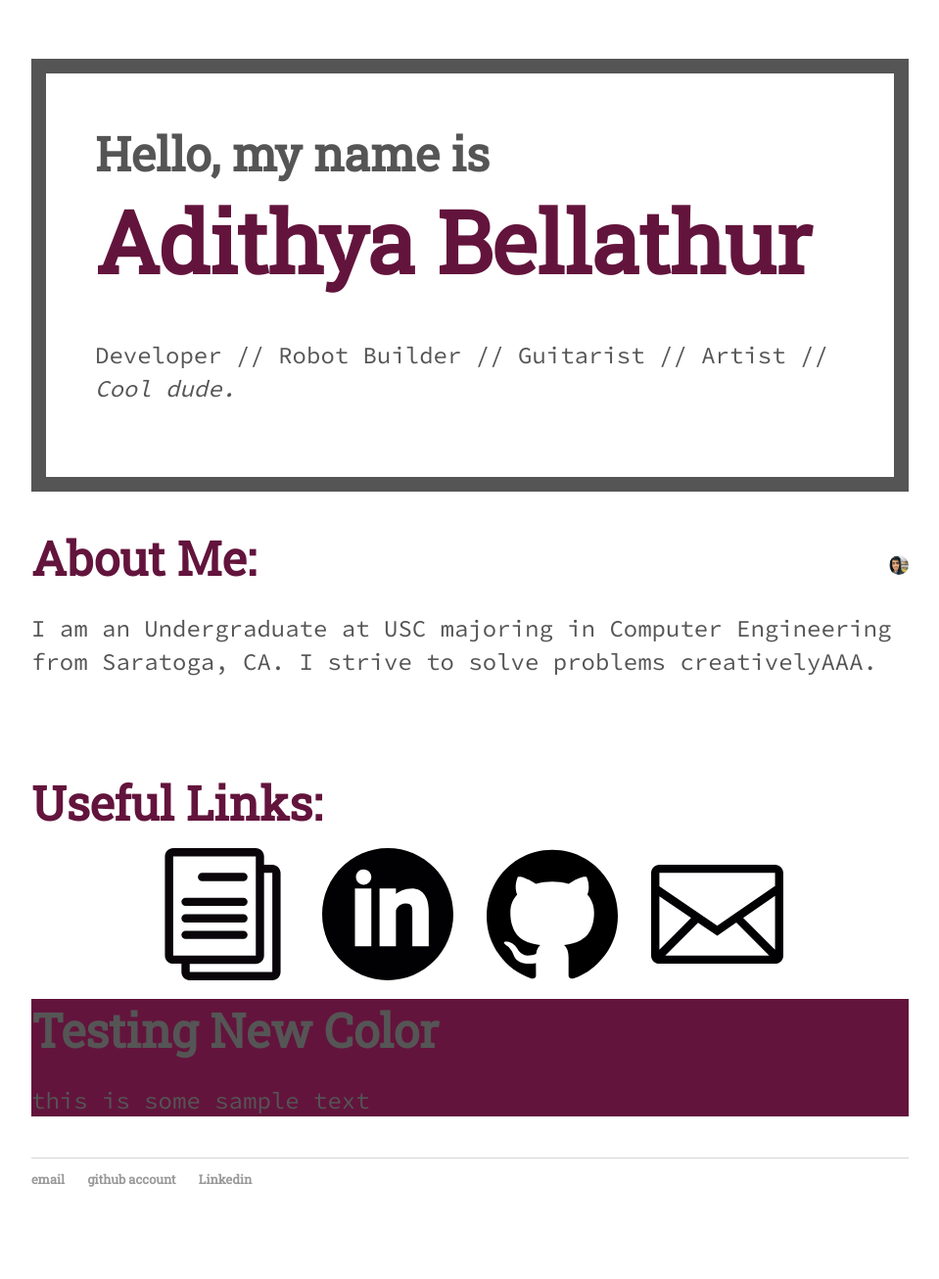
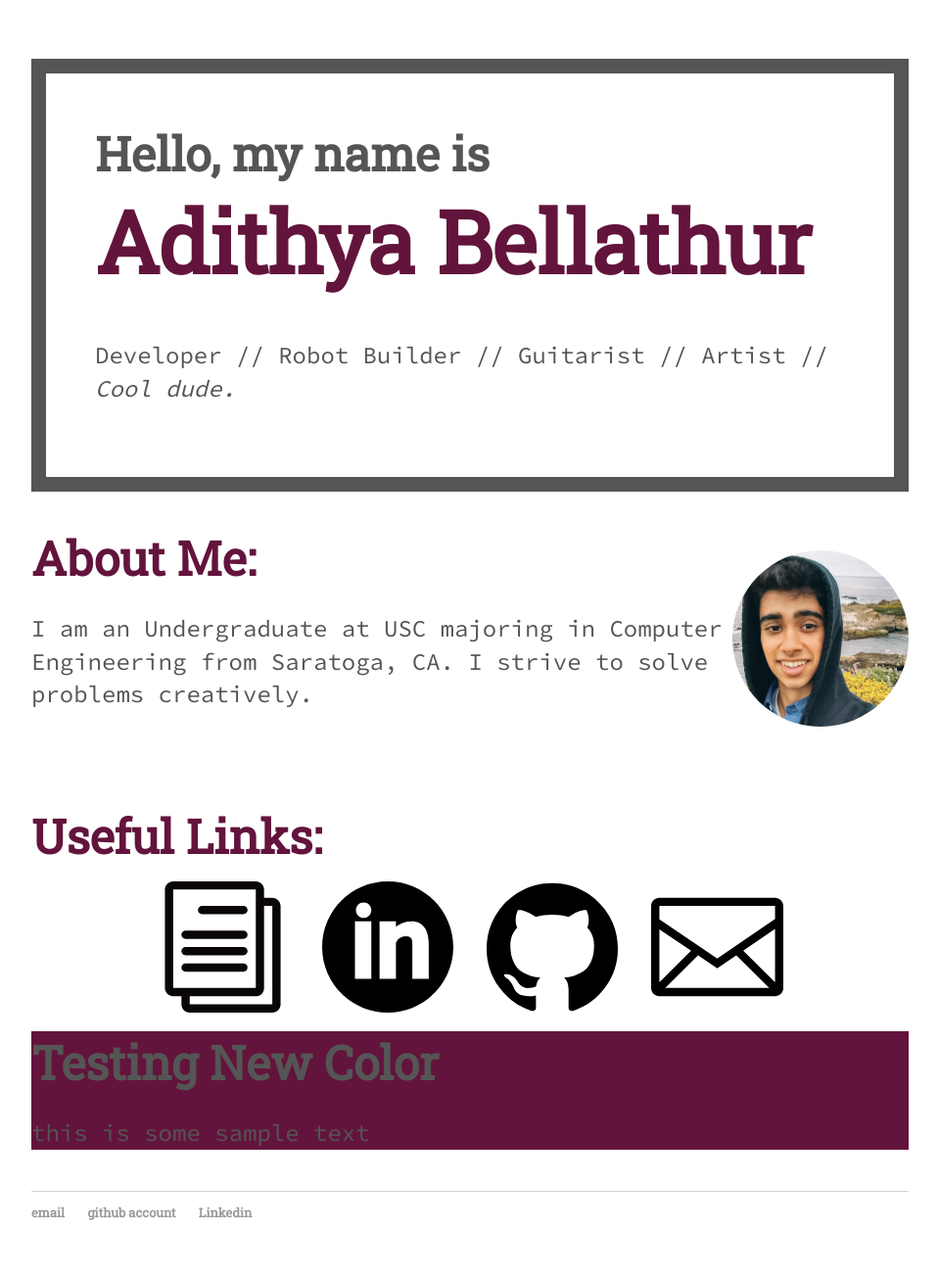
Before and after one commit to adibellathur/adibellathur.github.io, a Jekyll site: the page built from index.html, in a window 1280 px wide. Shown: the whole page at 98% size, without its empty margins (160-1119 px from the left). Built offline with Jekyll 4.4.1, drawn with Linux system fonts in a browser that asks for light colours; before the commit the page ends 1272 px from its top, so only the background shows below that.

Commit message:
making picture bigger

```diff
--- a/index.html
+++ b/index.html
@@ -12,10 +12,10 @@ title: Adithya Bellathur
 	<br>
 	<br>
 	<div>
-		<p style="float: right;"><img class="img-circle" src="pictures/me.jpg" height="20em" width="20em"></p>
+		<p style="float: right;"><img class="img-circle" src="pictures/me.jpg" height="180em" width="180em"></p>
 		<h3>About Me:</h3>
 		<p style="vertical-align:middle;">
-		I am an Undergraduate at USC majoring in Computer Engineering from Saratoga, CA. I strive to solve problems creativelyAAA.
+		I am an Undergraduate at USC majoring in Computer Engineering from Saratoga, CA. I strive to solve problems creatively.
 		</p>
 	</div>
 	<br>
```
